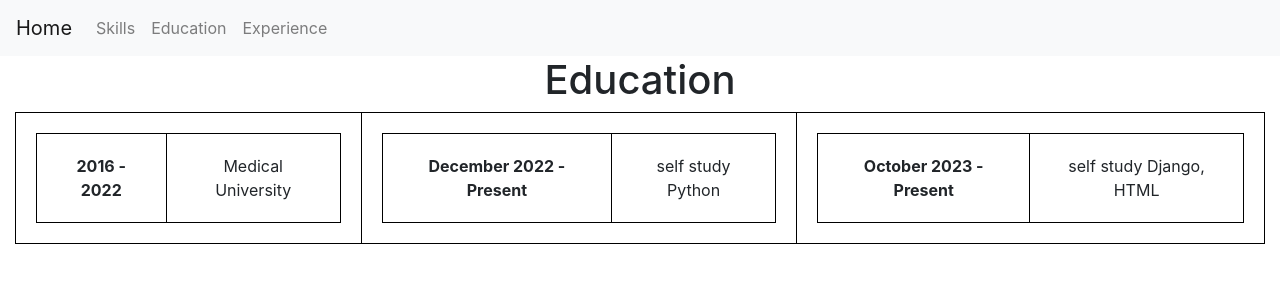
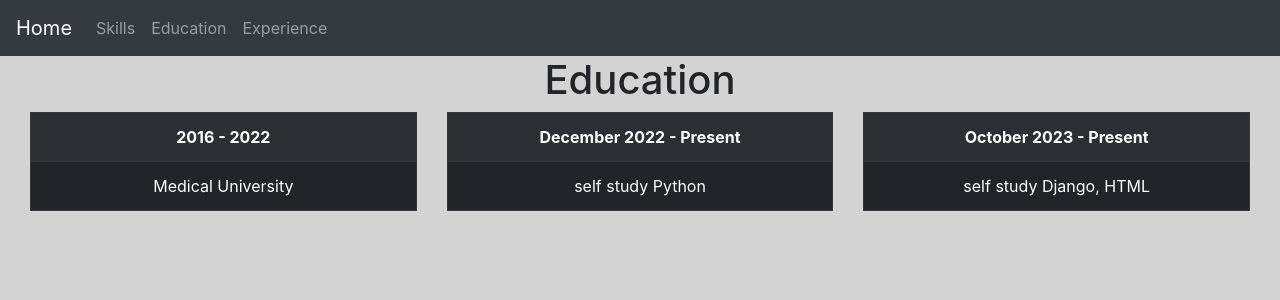
Before and after one commit to Anchoussbl/Resume, a Django app: page /education/ in a window 1280 px wide. Shown: the top 300 px of the page. Run offline with Django 4.2, Linux system fonts and the light colour scheme; some libraries are stand-ins or nearby versions.

Commit message:
обновление страниц

```diff
--- a/my_site/templates/my_site/base.html
+++ b/my_site/templates/my_site/base.html
@@ -6,38 +6,16 @@
 
      <link rel="stylesheet" href="https://maxcdn.bootstrapcdn.com/bootstrap/4.0.0/css/bootstrap.min.css" integrity="sha384-Gn5384xqQ1aoWXA+058RXPxPg6fy4IWvTNh0E263XmFcJlSAwiGgFAW/dAiS6JXm" crossorigin="anonymous">
 <style>
-ul {
-    list-style-type: none;
-    margin: 0;
-    padding: 0;
-    overflow: hidden;
-    background-color: #333333;
-}
-
-li {
-    float: left;
-}
-
-li a {
-    display: block;
-    color: white;
-    text-align: center;
-    padding: 16px;
-    text-decoration: none;
-}
-
-li a:hover {
-    background-color: #111111;
-}
 
 body {
     margin: 0;
+    background: #D3D3D3;
 }
 </style>
 </head>
 <body>
 <header>
-    <nav class="navbar navbar-expand-lg navbar-light bg-light">
+    <nav class="navbar navbar-expand-lg navbar-dark bg-dark">
   <a class="navbar-brand" href="/">Home</a>
   <button class="navbar-toggler" type="button" data-toggle="collapse" data-target="#navbarNavAltMarkup" aria-controls="navbarNavAltMarkup" aria-expanded="false" aria-label="Toggle navigation">
     <span class="navbar-toggler-icon"></span>
--- a/my_site/templates/my_site/education.html
+++ b/my_site/templates/my_site/education.html
@@ -7,35 +7,41 @@
     }
     tr, td, th {
     padding: 20px;
+    text-align: center
     }
 </style>
 <h1 style="text-align: center;">Education</h1>
-<table style="text-align: center; width:100%">
+<div class="media">
+  {% load static %}
+<div class="container">
+  <table class="table table-striped table-dark">
 	<tr>
-		<td>
-			<table>
+		<th scope="col">2016 - 2022</th>
+	</tr>
 	<tr>
-					<th>2016 - 2022</th>
-					<td>Medical University</td>
+		<td scope="row">Medical University</td>
 	</tr>
   </table>
-		</td>
-		<td>
-			<table>
+</div>
+<div class="container">
+  <table class="table table-striped table-dark">
 	<tr>
-					<th>December 2022 - Present</th>
-					<td>self study Python</td>
+		<th scope="col">December 2022 - Present</th>
+	</tr>
+	<tr>
+		<td scope="row">self study Python</td>
 	</tr>
   </table>
-		</td>
-		<td>
-			<table>
+</div>
+<div class="container">
+  <table class="table table-striped table-dark">
     <tr>
-					<th>October 2023 - Present</th>
-					<td>self study Django, HTML</td>
+	    <th scope="col">October 2023 - Present</th>
+    </tr>
+    <tr>
+	    <td scope="row">self study Django, HTML</td>
     </tr>
   </table>
-		</td>
-	</tr>
-</table>
+</div>
+</div>
 {% endblock content %}
--- a/my_site/templates/my_site/home.html
+++ b/my_site/templates/my_site/home.html
@@ -2,7 +2,7 @@
 {% block content %}
 <div class="media">
   {% load static %}
-  <div class="container-sm mr-5" style="word-wrap: break-word; width:40%">
+  <div class="container-sm mr-5 pr-5" style="word-wrap: break-word; width:40%">
     <img class="rounded-circle img-fluid my-3 ml-4" src="{% static 'my_site/my_photo.PNG' %}" alt="My photo" width="220px">
 
     <p class="font-weight-normal">I graduated from a medical university, but in the process
```
Also changed, not shown: my_site/templates/my_site/experience.html (+5 -3 lines), my_site/templates/my_site/skills.html (+8 -9 lines). Lines whose indentation alone changed are shown as unchanged.
